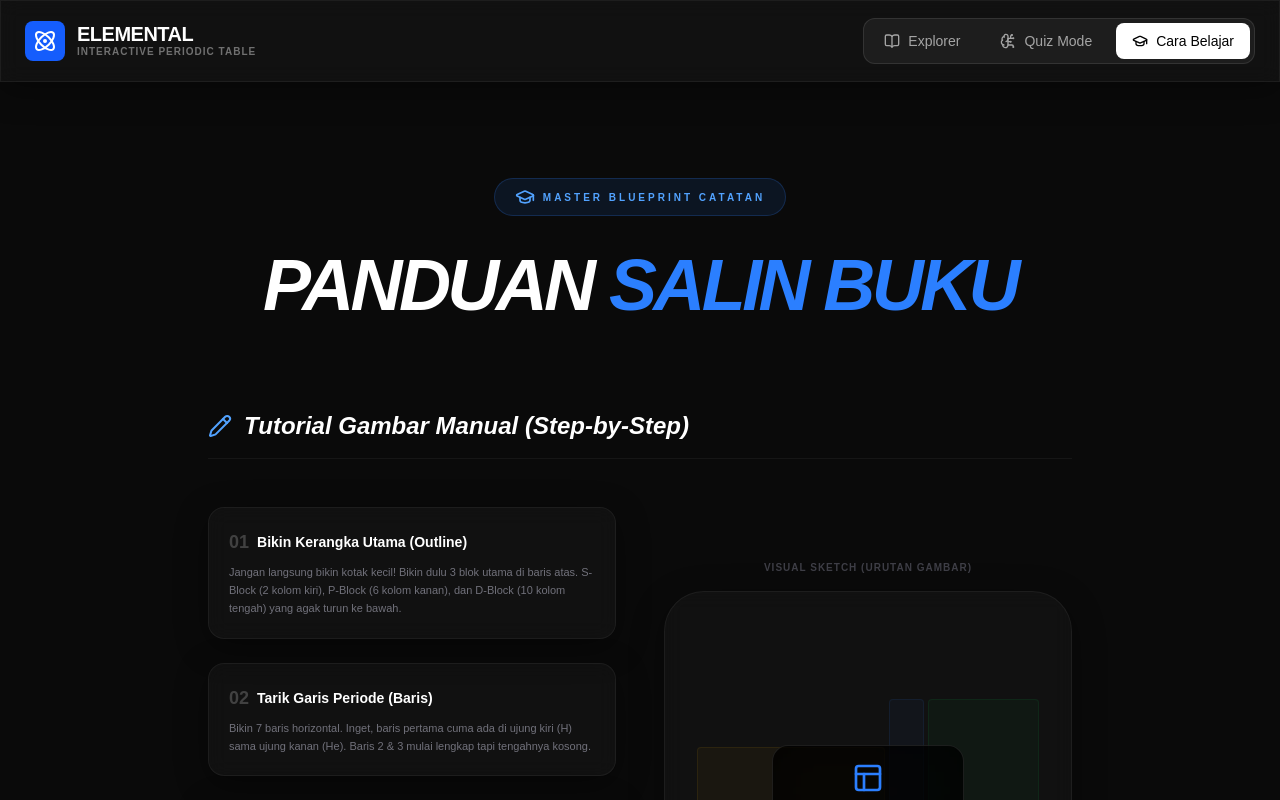
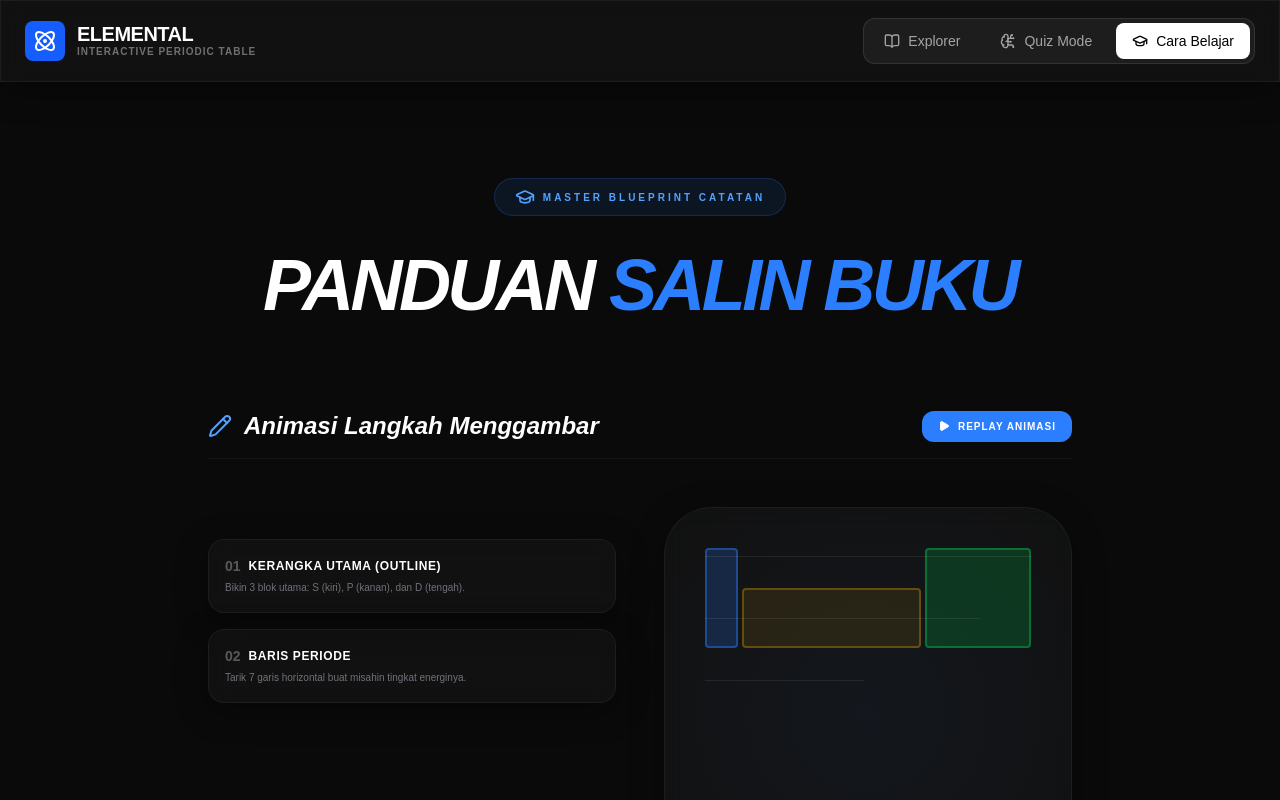
Before and after one commit to johsua092-ui/periodik-table, a Next.js app: page /periodik-table/ in a window 1280 px wide. Both pictures are taken after a click on the button "Cara Belajar". Shown: the top 800 px of the page. Built offline with nearby package versions, Linux system fonts and the light colour scheme.

Commit message:
Update: Add Animated Step-by-step Drawing Tutorial for Periodic Table

```diff
--- a/src/components/StudyGuide.tsx
+++ b/src/components/StudyGuide.tsx
@@ -1,38 +1,45 @@
 "use client";
 
 import { motion } from "framer-motion";
-import { GraduationCap, BookOpen, PenTool, CheckCircle, Star, Layers, Scissors, Highlighter, Layout, Pencil } from "lucide-react";
+import { GraduationCap, BookOpen, PenTool, CheckCircle, Star, Layers, Scissors, Highlighter, Layout, Pencil, Play } from "lucide-react";
+import { useState } from "react";
 
 /**
- * Update: Tutorial Gambar Manual dari Nol.
- * Gue kasih urutan apa yang harus digambar pertama kali di kertas.
+ * Update: Tutorial Gambar Manual Teranimasi.
+ * Gue pake Framer Motion biar gambarnya muncul satu-satu sesuai urutan.
  */
 
 export default function StudyGuide() {
+  const [animKey, setAnimKey] = useState(0);
+
   const drawSteps = [
     {
       step: "01",
-      title: "Bikin Kerangka Utama (Outline)",
-      desc: "Jangan langsung bikin kotak kecil! Bikin dulu 3 blok utama di baris atas. S-Block (2 kolom kiri), P-Block (6 kolom kanan), dan D-Block (10 kolom tengah) yang agak turun ke bawah.",
-      color: "border-blue-500"
+      title: "Kerangka Utama (Outline)",
+      desc: "Bikin 3 blok utama: S (kiri), P (kanan), dan D (tengah).",
+      color: "border-blue-500",
+      target: "main-outline"
     },
     {
       step: "02",
-      title: "Tarik Garis Periode (Baris)",
-      desc: "Bikin 7 baris horizontal. Inget, baris pertama cuma ada di ujung kiri (H) sama ujung kanan (He). Baris 2 & 3 mulai lengkap tapi tengahnya kosong.",
-      color: "border-green-500"
+      title: "Baris Periode",
+      desc: "Tarik 7 garis horizontal buat misahin tingkat energinya.",
+      color: "border-green-500",
+      target: "lines"
     },
     {
       step: "03",
-      title: "Sketsa Blok F di Bawah",
-      desc: "Bikin 2 baris terpisah di paling bawah buku lo. Ini buat geng Lanthanide & Actinide. Kasih jarak biar nggak nempel sama tabel utama.",
-      color: "border-pink-500"
+      title: "Blok F (Bawah)",
+      desc: "Tambahin 2 baris khusus di paling bawah (Lanthanide & Actinide).",
+      color: "border-pink-500",
+      target: "f-block"
     },
     {
       step: "04",
-      title: "Isi Simbol & Warna",
-      desc: "Baru deh lo isi simbolnya satu-satu mulai dari nomor atom 1 (H). Terakhir, kasih warna pake stabilo sesuai bloknya biar makin cakep.",
-      color: "border-yellow-500"
+      title: "Finishing & Simbol",
+      desc: "Isi nama unsur dan kasih warna biar gampang dibedain.",
+      color: "border-yellow-500",
+      target: "symbols"
     }
   ];
 
@@ -49,164 +56,137 @@ export default function StudyGuide() {
         </h2>
       </section>
 
-      {/* TUTORIAL GAMBAR MANUAL (INI YANG LO MINTA NGAB) */}
+      {/* ANIMASI TUTORIAL GAMBAR (INI YANG LO MINTA) */}
       <section className="space-y-12">
-        <div className="flex items-center gap-3 border-b border-white/5 pb-4">
-          <Pencil className="w-6 h-6 text-blue-400" />
-          <h3 className="text-2xl font-black italic">Tutorial Gambar Manual (Step-by-Step)</h3>
+        <div className="flex flex-col md:flex-row justify-between items-start md:items-center gap-4 border-b border-white/5 pb-4">
+          <div className="flex items-center gap-3">
+            <Pencil className="w-6 h-6 text-blue-400" />
+            <h3 className="text-2xl font-black italic">Animasi Langkah Menggambar</h3>
+          </div>
+          <button
+            onClick={() => setAnimKey(prev => prev + 1)}
+            className="flex items-center gap-2 px-4 py-2 bg-blue-500 rounded-xl text-[10px] font-black uppercase tracking-widest hover:bg-blue-600 transition-colors"
+          >
+            <Play className="w-3 h-3 fill-white" /> Replay Animasi
+          </button>
         </div>
 
         <div className="grid md:grid-cols-2 gap-12 items-center">
-          {/* List Steps */}
-          <div className="space-y-6">
+          <div className="space-y-4">
             {drawSteps.map((s, i) => (
-              <div key={i} className={`p-5 glass rounded-2xl border-l-4 ${s.color} space-y-2`}>
+              <motion.div
+                key={`${animKey}-${i}`}
+                initial={{ opacity: 0, x: -20 }}
+                animate={{ opacity: 1, x: 0 }}
+                transition={{ delay: i * 1.5 }}
+                className={`p-4 glass rounded-2xl border-l-4 ${s.color} space-y-1`}
+              >
                 <div className="flex items-center gap-2">
-                  <span className="text-lg font-black opacity-20">{s.step}</span>
-                  <h4 className="font-bold text-sm text-white">{s.title}</h4>
+                  <span className="text-sm font-black opacity-30">{s.step}</span>
+                  <h4 className="font-bold text-xs text-white uppercase tracking-wider">{s.title}</h4>
                 </div>
-                <p className="text-[11px] text-zinc-500 leading-relaxed">{s.desc}</p>
-              </div>
+                <p className="text-[10px] text-zinc-500 leading-relaxed">{s.desc}</p>
+              </motion.div>
             ))}
           </div>
 
-          {/* Visual Sketch Simulator */}
-          <div className="space-y-4">
-            <p className="text-[10px] font-black text-zinc-700 uppercase tracking-widest text-center">Visual Sketch (Urutan Gambar)</p>
-            <div className="aspect-square glass rounded-[2.5rem] border border-white/10 p-8 flex flex-col justify-center gap-4 relative overflow-hidden">
-               {/* Simplified Skeleton Illustration */}
-               <div className="grid grid-cols-18 gap-1 opacity-20">
-                  {/* S-Block */}
-                  <div className="col-span-2 row-span-7 bg-blue-500/20 border border-blue-500/50 rounded-sm h-32" />
-                  {/* D-Block */}
-                  <div className="col-span-10 row-start-4 row-span-4 bg-yellow-500/20 border border-yellow-500/50 rounded-sm h-20" />
-                  {/* P-Block */}
-                  <div className="col-span-6 row-span-7 bg-green-500/20 border border-green-500/50 rounded-sm h-32" />
-               </div>
-               <div className="w-full h-8 bg-pink-500/10 border border-pink-500/30 rounded-sm mt-4 flex items-center justify-center">
-                  <span className="text-[8px] text-pink-400 font-bold uppercase tracking-tighter">F-Block (Gambar Terakhir)</span>
-               </div>
+          {/* CANVAS ANIMASI SKETSA */}
+          <div className="relative aspect-square glass rounded-[3rem] border border-white/5 p-10 flex flex-col items-center justify-center overflow-hidden bg-zinc-950/50">
+            <div className="absolute inset-0 bg-[radial-gradient(circle_at_50%_50%,rgba(59,130,246,0.05),transparent)] pointer-events-none" />
 
-               <div className="absolute inset-0 flex items-center justify-center pointer-events-none">
-                  <div className="p-4 bg-black/80 backdrop-blur-xl border border-white/10 rounded-2xl text-center">
-                    <Layout className="w-8 h-8 text-blue-500 mx-auto mb-2" />
-                    <p className="text-[10px] text-white font-bold uppercase tracking-widest leading-tight">
-                      Gunakan Penggaris!<br/><span className="text-zinc-500">Biar nggak miring bray.</span>
-                    </p>
-                  </div>
-               </div>
+            <div key={animKey} className="w-full h-full relative">
+              {/* Step 1: Main Blocks */}
+              <motion.div
+                initial={{ opacity: 0, scale: 0.9 }}
+                animate={{ opacity: 1, scale: 1 }}
+                transition={{ delay: 0.5, duration: 1 }}
+                className="grid grid-cols-18 gap-1 w-full"
+              >
+                {/* S-Block */}
+                <motion.div
+                  initial={{ height: 0 }} animate={{ height: "100px" }} transition={{ delay: 0.8, duration: 0.8 }}
+                  className="col-span-2 bg-blue-500/20 border-2 border-blue-500/40 rounded-sm"
+                />
+                {/* D-Block Gap */}
+                <motion.div
+                  initial={{ height: 0 }} animate={{ height: "60px" }} transition={{ delay: 1.2, duration: 0.8 }}
+                  className="col-span-10 mt-10 bg-yellow-500/10 border-2 border-yellow-500/30 rounded-sm"
+                />
+                {/* P-Block */}
+                <motion.div
+                  initial={{ height: 0 }} animate={{ height: "100px" }} transition={{ delay: 1.6, duration: 0.8 }}
+                  className="col-span-6 bg-green-500/20 border-2 border-green-500/40 rounded-sm"
+                />
+              </motion.div>
+
+              {/* Step 2: Grid Lines */}
+              <motion.div
+                initial={{ opacity: 0 }}
+                animate={{ opacity: 1 }}
+                transition={{ delay: 2.5, duration: 0.5 }}
+                className="absolute inset-0 flex flex-col justify-between py-2 pointer-events-none"
+              >
+                {[...Array(6)].map((_, i) => (
+                  <motion.div
+                    key={i}
+                    initial={{ width: 0 }}
+                    animate={{ width: "100%" }}
+                    transition={{ delay: 2.5 + (i * 0.1), duration: 0.3 }}
+                    className="h-px bg-white/10"
+                  />
+                ))}
+              </motion.div>
+
+              {/* Step 3: F-Block */}
+              <motion.div
+                initial={{ opacity: 0, y: 20 }}
+                animate={{ opacity: 1, y: 0 }}
+                transition={{ delay: 4, duration: 1 }}
+                className="mt-8 space-y-1"
+              >
+                <div className="h-4 w-full bg-pink-500/20 border-2 border-pink-500/40 rounded-sm flex items-center justify-center">
+                   <span className="text-[6px] font-bold text-pink-400">LANTHANIDE</span>
+                </div>
+                <div className="h-4 w-full bg-pink-500/20 border-2 border-pink-500/40 rounded-sm flex items-center justify-center">
+                   <span className="text-[6px] font-bold text-pink-400">ACTINIDE</span>
+                </div>
+              </motion.div>
+
+              {/* Step 4: Symbols (Flash Effect) */}
+              <motion.div
+                initial={{ opacity: 0 }}
+                animate={{ opacity: 1 }}
+                transition={{ delay: 5.5, duration: 1 }}
+                className="absolute inset-0 flex items-center justify-center"
+              >
+                <div className="p-4 bg-blue-500 rounded-2xl shadow-2xl shadow-blue-500/50 animate-bounce">
+                   <Star className="w-8 h-8 text-white" />
+                </div>
+              </motion.div>
+            </div>
+
+            <div className="absolute bottom-6 left-0 right-0 text-center">
+               <p className="text-[9px] font-bold text-zinc-600 uppercase tracking-[0.2em]">Ikutin urutan warnanya bray!</p>
             </div>
           </div>
         </div>
       </section>
 
-      {/* Penjelasan & Cara Misahin Per-Blok */}
+      {/* Bagian 2: Penjelasan & Cara Misahin Per-Blok */}
       <section className="space-y-12">
         <div className="flex items-center gap-3 border-b border-white/5 pb-4">
           <Layers className="w-6 h-6 text-blue-500" />
-          <h3 className="text-2xl font-black italic">Step 2: Bedah & Pisah Per-Blok</h3>
+          <h3 className="text-2xl font-black italic">Detail Blok Kimia</h3>
         </div>
 
         <div className="grid gap-6">
-          {/* Blok S */}
           <div className="p-8 glass rounded-3xl border-l-8 border-red-500 space-y-4">
-            <div className="flex justify-between items-start">
-              <h4 className="text-2xl font-black text-red-500 italic">BLOK S (Si Reaktif)</h4>
-              <span className="px-3 py-1 bg-red-500/10 text-red-400 text-[10px] font-black rounded-lg">KIRI TABEL</span>
-            </div>
-            <p className="text-sm text-zinc-400 italic">Logika: Unsur yang elektron terakhirnya ada di subkulit s (maksimal 2 elektron).</p>
-            <div className="p-4 bg-white/5 rounded-2xl text-xs text-zinc-500 space-y-2">
-              <p><strong>Isi Catatan:</strong> Golongan 1 (Alkali) & Golongan 2 (Alkali Tanah) + Helium.</p>
-              <p><strong>Ciri Khas:</strong> Logamnya lunak, gampang bereaksi sama air.</p>
-            </div>
+            <h4 className="text-2xl font-black text-red-500 italic">BLOK S</h4>
+            <p className="text-sm text-zinc-400">Elektron terakhir di subkulit s. Golongan 1, 2, & Helium.</p>
           </div>
-
-          {/* Blok P */}
           <div className="p-8 glass rounded-3xl border-l-8 border-blue-500 space-y-4">
-            <div className="flex justify-between items-start">
-              <h4 className="text-2xl font-black text-blue-500 italic">BLOK P (Si Serba Bisa)</h4>
-              <span className="px-3 py-1 bg-blue-500/10 text-blue-400 text-[10px] font-black rounded-lg">KANAN TABEL</span>
-            </div>
-            <p className="text-sm text-zinc-400 italic">Logika: Unsur yang subkulit p-nya lagi keisi (maksimal 6 elektron).</p>
-            <div className="p-4 bg-white/5 rounded-2xl text-xs text-zinc-500 space-y-2">
-              <p><strong>Isi Catatan:</strong> Dari Golongan 13 sampe 18 (Gas Mulia).</p>
-              <p><strong>Ciri Khas:</strong> Isinya campur aduk (logam, non-logam, gas).</p>
-            </div>
-          </div>
-
-          {/* Blok D */}
-          <div className="p-8 glass rounded-3xl border-l-8 border-yellow-500 space-y-4">
-            <div className="flex justify-between items-start">
-              <h4 className="text-2xl font-black text-yellow-500 italic">BLOK D (Si Logam Tangguh)</h4>
-              <span className="px-3 py-1 bg-yellow-500/10 text-yellow-400 text-[10px] font-black rounded-lg">TENGAH TABEL</span>
-            </div>
-            <p className="text-sm text-zinc-400 italic">Logika: Elektron terakhirnya mampir di subkulit d (maksimal 10 elektron).</p>
-            <div className="p-4 bg-white/5 rounded-2xl text-xs text-zinc-500 space-y-2">
-              <p><strong>Isi Catatan:</strong> Golongan 3 sampe 12 (Logam Transisi).</p>
-              <p><strong>Ciri Khas:</strong> Logamnya kuat-kuat banget, punya titik leleh tinggi.</p>
-            </div>
-          </div>
-
-          {/* Blok F */}
-          <div className="p-8 glass rounded-3xl border-l-8 border-pink-500 space-y-4">
-            <div className="flex justify-between items-start">
-              <h4 className="text-2xl font-black text-pink-500 italic">BLOK F (Si Langka & Misterius)</h4>
-              <span className="px-3 py-1 bg-pink-500/10 text-pink-400 text-[10px] font-black rounded-lg">BAWAH TABEL</span>
-            </div>
-            <p className="text-sm text-zinc-400 italic">Logika: Subkulit f yang keisi (maksimal 14 elektron).</p>
-            <div className="p-4 bg-white/5 rounded-2xl text-xs text-zinc-500 space-y-2">
-              <p><strong>Isi Catatan:</strong> Deret Lanthanide & Actinide.</p>
-              <p><strong>Ciri Khas:</strong> Banyak yang radioaktif dan buatan manusia.</p>
-            </div>
-          </div>
-        </div>
-      </section>
-
-      {/* Bagian 3: Template Data Wajib */}
-      <section className="space-y-8">
-        <div className="flex items-center gap-3 border-b border-white/5 pb-4">
-          <CheckCircle className="w-6 h-6 text-green-500" />
-          <h3 className="text-2xl font-black italic">Step 3: Cheatsheet Data Wajib</h3>
-        </div>
-
-        <div className="bg-zinc-950 p-8 md:p-12 rounded-[3rem] border border-white/5 space-y-10">
-          <div className="grid md:grid-cols-2 gap-12">
-            {/* Template Unsur */}
-            <div className="space-y-6">
-              <div className="p-6 bg-white/5 rounded-3xl border border-white/10 space-y-4 font-mono text-sm leading-relaxed">
-                <p className="text-blue-400"># IDENTITAS</p>
-                <p className="text-zinc-300">Nama: <span className="text-white">Hydrogen</span></p>
-                <p className="text-zinc-300">Simbol: <span className="text-white">H</span> | No. Atom: <span className="text-white">1</span></p>
-                <div className="h-px bg-white/10 w-full" />
-                <p className="text-blue-400"># STRUKTUR</p>
-                <p className="text-zinc-300">Blok: <span className="text-white">S</span> | Golongan: <span className="text-white">1</span></p>
-                <p className="text-zinc-300">Config: <span className="text-white">1s1</span></p>
-                <div className="h-px bg-white/10 w-full" />
-                <p className="text-blue-400"># INFO GG</p>
-                <p className="text-zinc-300">Fungsi: <span className="text-white italic">Bahan bakar roket bray!</span></p>
-              </div>
-            </div>
-
-            <div className="space-y-6">
-              <h4 className="font-bold text-sm uppercase tracking-widest text-zinc-500 flex items-center gap-2">
-                <Star className="w-4 h-4" />
-                Poin Wajib Ada:
-              </h4>
-              <ul className="space-y-4">
-                <li className="flex items-center gap-3 text-sm text-zinc-300">
-                  <div className="w-2 h-2 bg-blue-500 rounded-full" />
-                  Gunakan pensil buat gambar Bohr Model simpelnya.
-                </li>
-                <li className="flex items-center gap-3 text-sm text-zinc-300">
-                  <div className="w-2 h-2 bg-blue-500 rounded-full" />
-                  Tandai unsur yang Radioaktif pake tanda bahaya.
-                </li>
-                <li className="flex items-center gap-3 text-sm text-zinc-300">
-                  <div className="w-2 h-2 bg-blue-500 rounded-full" />
-                  Fokus hafal minimal 20 unsur pertama (H - Ca).
-                </li>
-              </ul>
-            </div>
+            <h4 className="text-2xl font-black text-blue-500 italic">BLOK P</h4>
+            <p className="text-sm text-zinc-400">Subkulit p yang keisi. Golongan 13 sampe 18.</p>
           </div>
         </div>
       </section>
```
